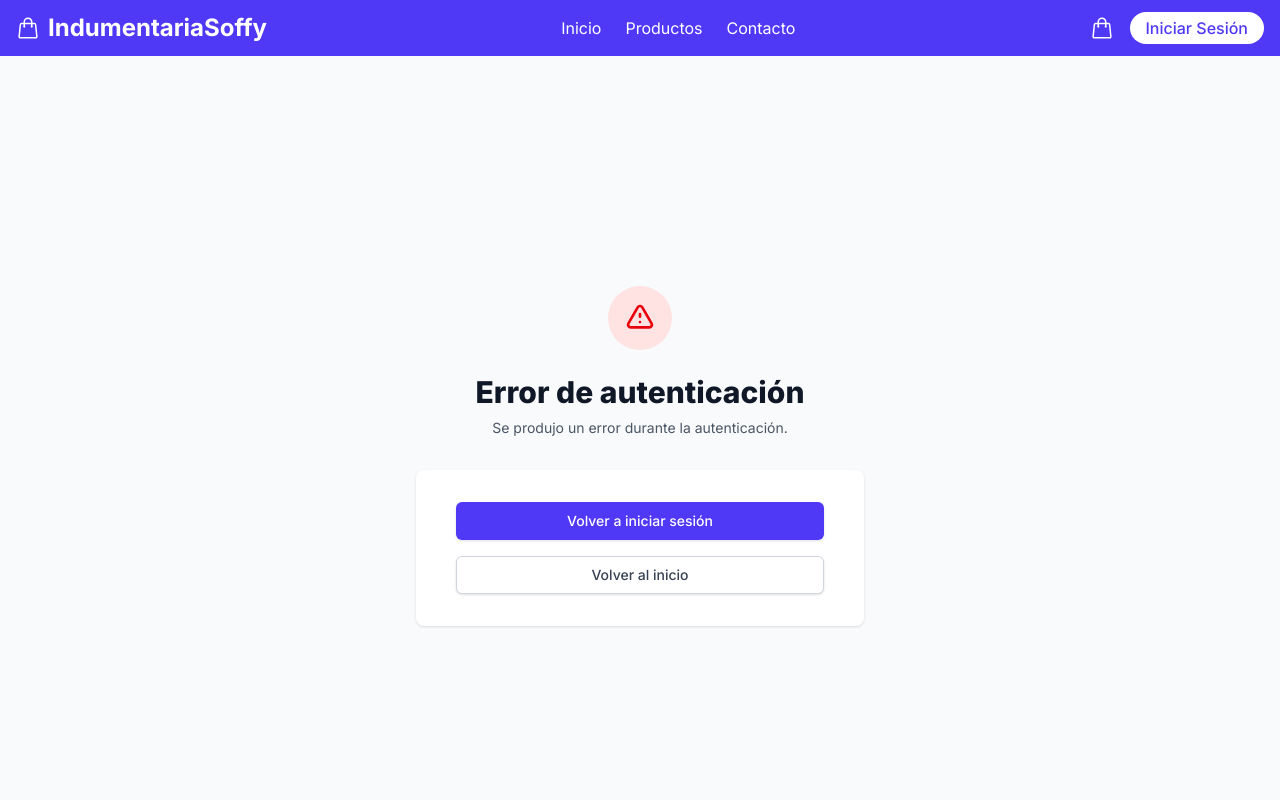
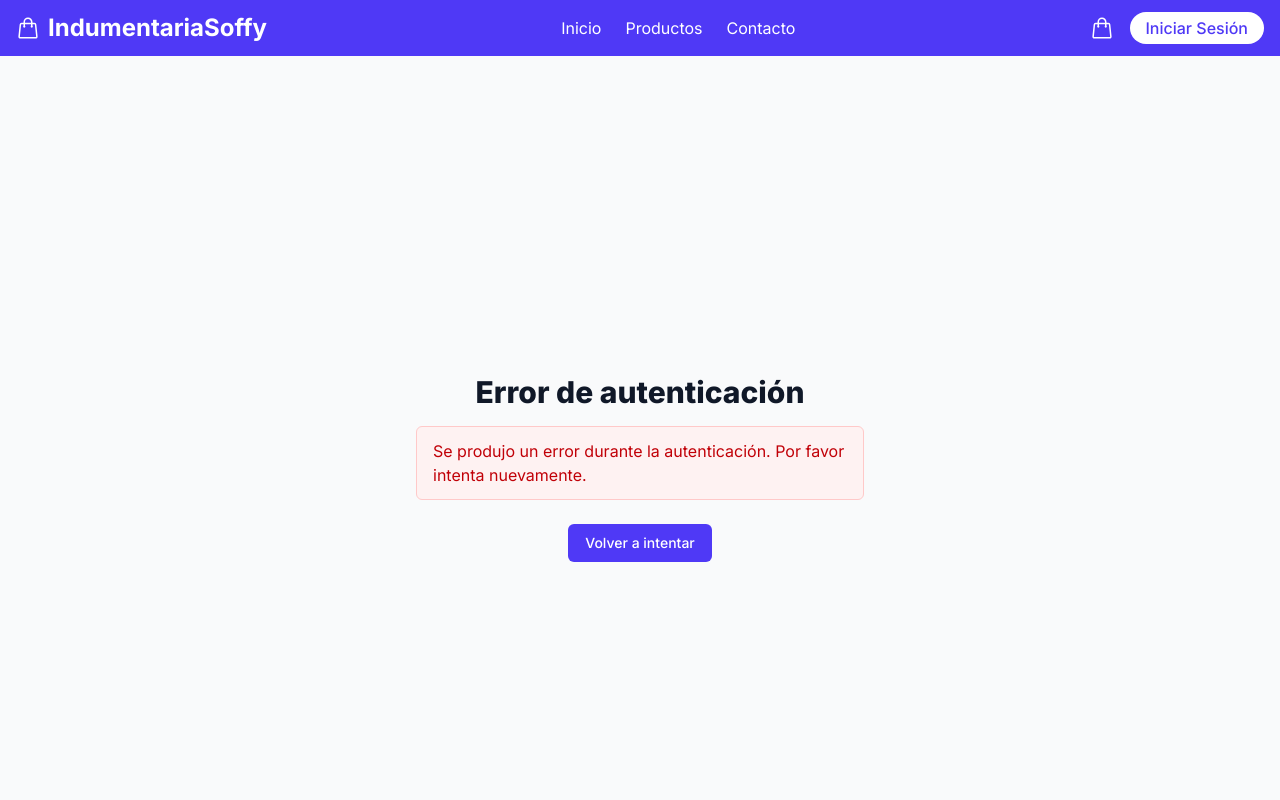
Before and after one commit to leanmaga/indumentariasoffy, a Next.js app: page /auth/error in a window 1280 px wide. Shown: the top 800 px of the page. Built offline with nearby package versions, Linux system fonts and the light colour scheme; no server answers.

Commit message:
agregar correccion de useparamas

```diff
--- a/src/app/auth/error/page.js
+++ b/src/app/auth/error/page.js
@@ -2,81 +2,42 @@
 
 import { useEffect, useState } from "react";
 import { useSearchParams } from "next/navigation";
+import { Suspense } from "react";
 import Link from "next/link";
 
-export default function AuthErrorPage() {
+// Componente interno que usa useSearchParams
+function ErrorContent() {
   const searchParams = useSearchParams();
-  const [errorMessage, setErrorMessage] = useState("");
-
-  useEffect(() => {
-    // Obtener el error de los parámetros de URL
   const error = searchParams.get("error");
 
-    // Mapear códigos de error a mensajes amigables
-    const errorMessages = {
-      Signin: "Intente iniciar sesión de nuevo.",
-      OAuthSignin: "Error al iniciar sesión con proveedor externo.",
-      OAuthCallback: "Error en la respuesta del proveedor externo.",
-      OAuthCreateAccount: "Error al crear cuenta con proveedor externo.",
-      EmailCreateAccount: "Error al crear cuenta con correo electrónico.",
-      Callback: "Error en el proceso de autenticación.",
-      OAuthAccountNotLinked:
-        "Para confirmar su identidad, inicie sesión con la misma cuenta que usó originalmente.",
-      EmailSignin: "Error al enviar el enlace de verificación.",
-      CredentialsSignin:
-        "Credenciales incorrectas. Por favor, verifique su correo y contraseña.",
-      SessionRequired: "Por favor inicie sesión para acceder a esta página.",
-      default: "Se produjo un error durante la autenticación.",
+  // Mostrar mensaje de error basado en el parámetro
+  const getErrorMessage = () => {
+    switch (error) {
+      case "CredentialsSignin":
+        return "Credenciales inválidas. Por favor verifica tu email y contraseña.";
+      case "SessionRequired":
+        return "Debes iniciar sesión para acceder a esta página.";
+      default:
+        return "Se produjo un error durante la autenticación. Por favor intenta nuevamente.";
+    }
   };
 
-    setErrorMessage(
-      error
-        ? errorMessages[error] || errorMessages.default
-        : errorMessages.default
-    );
-  }, [searchParams]);
-
   return (
-    <div className="min-h-screen bg-gray-50 flex flex-col justify-center py-12 sm:px-6 lg:px-8">
-      <div className="sm:mx-auto sm:w-full sm:max-w-md">
-        <div className="flex justify-center">
-          <div className="h-16 w-16 rounded-full bg-red-100 flex items-center justify-center">
-            <svg
-              xmlns="http://www.w3.org/2000/svg"
-              className="h-8 w-8 text-red-600"
-              fill="none"
-              viewBox="0 0 24 24"
-              stroke="currentColor"
-            >
-              <path
-                strokeLinecap="round"
-                strokeLinejoin="round"
-                strokeWidth={2}
-                d="M12 9v2m0 4h.01m-6.938 4h13.856c1.54 0 2.502-1.667 1.732-3L13.732 4c-.77-1.333-2.694-1.333-3.464 0L3.34 16c-.77 1.333.192 3 1.732 3z"
-              />
-            </svg>
-          </div>
-        </div>
+    <div className="min-h-screen flex items-center justify-center bg-gray-50 py-12 px-4 sm:px-6 lg:px-8">
+      <div className="max-w-md w-full space-y-8">
+        <div>
           <h2 className="mt-6 text-center text-3xl font-extrabold text-gray-900">
             Error de autenticación
           </h2>
-        <p className="mt-2 text-center text-sm text-gray-600">{errorMessage}</p>
+          <div className="mt-4 bg-red-50 border border-red-200 text-red-700 px-4 py-3 rounded-md">
+            <p>{getErrorMessage()}</p>
           </div>
-
-      <div className="mt-8 sm:mx-auto sm:w-full sm:max-w-md">
-        <div className="bg-white py-8 px-4 shadow sm:rounded-lg sm:px-10">
-          <div className="flex flex-col space-y-4">
+          <div className="mt-6 flex justify-center">
             <Link
-              href="/auth/signin"
-              className="w-full flex justify-center py-2 px-4 border border-transparent rounded-md shadow-sm text-sm font-medium text-white bg-indigo-600 hover:bg-indigo-700 focus:outline-none focus:ring-2 focus:ring-offset-2 focus:ring-indigo-500"
+              href="/auth/login"
+              className="group relative flex justify-center py-2 px-4 border border-transparent text-sm font-medium rounded-md text-white bg-indigo-600 hover:bg-indigo-700 focus:outline-none focus:ring-2 focus:ring-offset-2 focus:ring-indigo-500"
             >
-              Volver a iniciar sesión
-            </Link>
-            <Link
-              href="/"
-              className="w-full flex justify-center py-2 px-4 border border-gray-300 rounded-md shadow-sm text-sm font-medium text-gray-700 bg-white hover:bg-gray-50"
-            >
-              Volver al inicio
+              Volver a intentar
             </Link>
           </div>
         </div>
@@ -84,3 +45,12 @@ export default function AuthErrorPage() {
     </div>
   );
 }
+
+// Componente principal envuelto en Suspense
+export default function AuthErrorPage() {
+  return (
+    <Suspense fallback={<div>Cargando...</div>}>
+      <ErrorContent />
+    </Suspense>
+  );
+}
```
Lines whose indentation alone changed are shown as unchanged.
